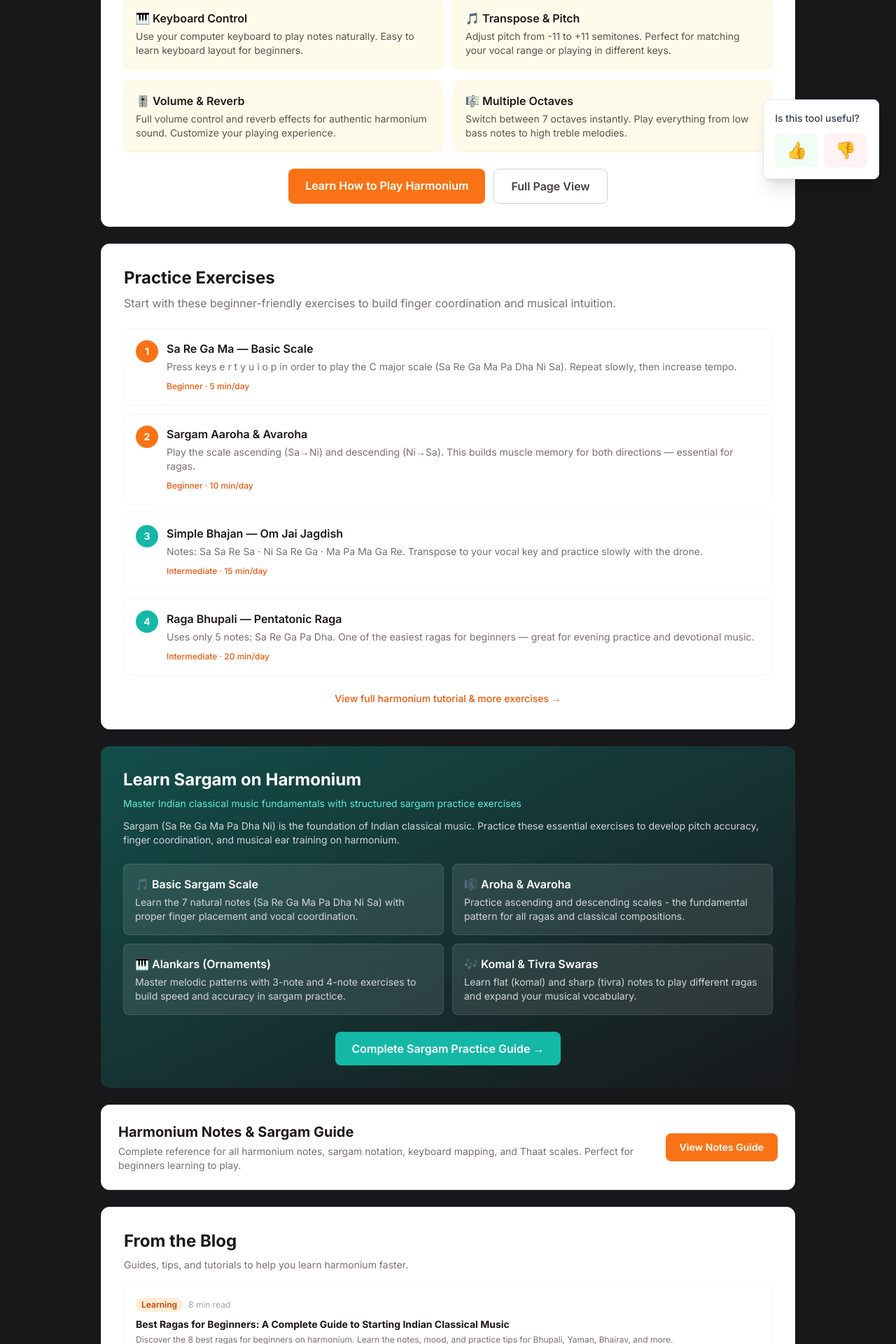
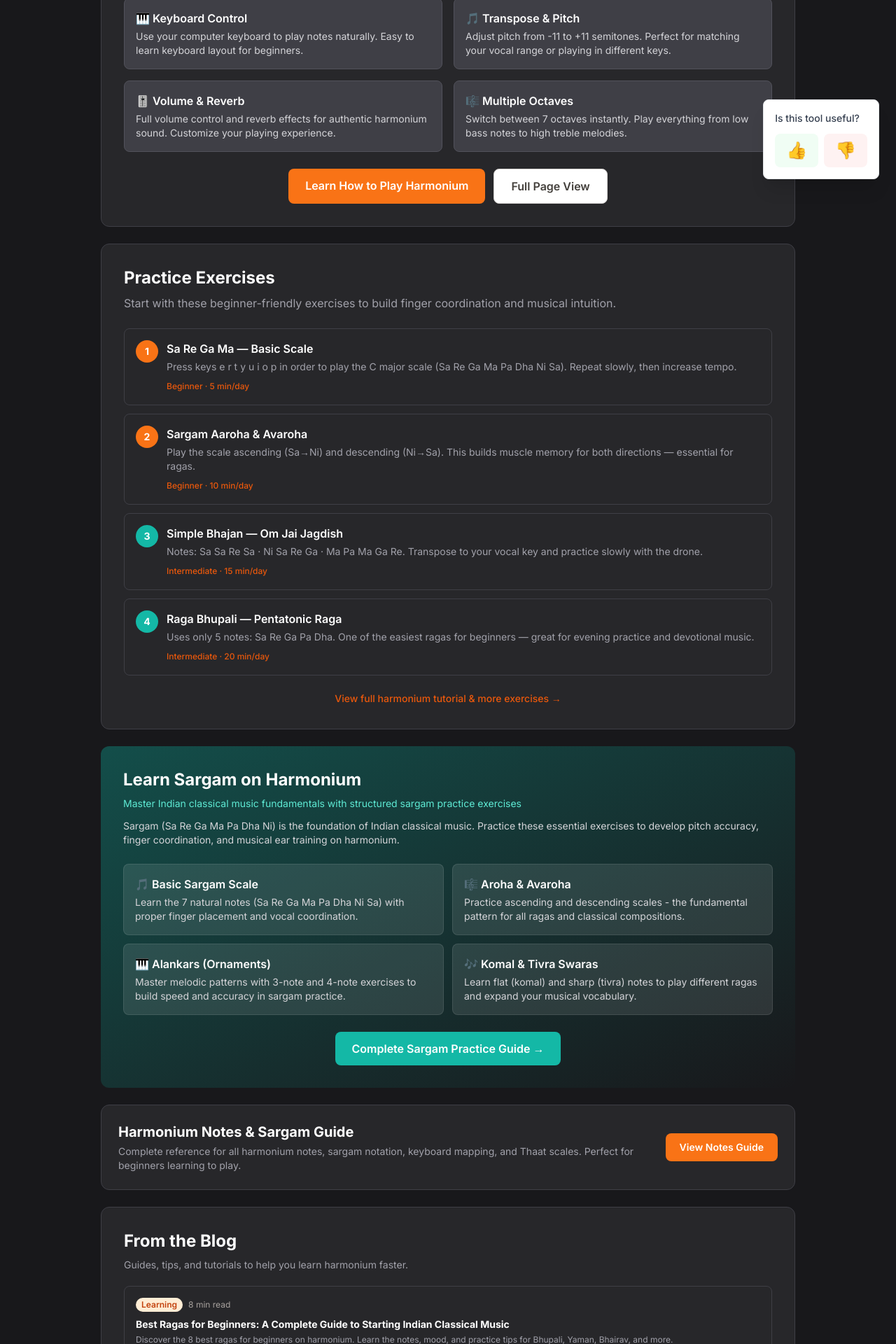
Before and after one commit to sunzhenyu/WebHarmonium, a Next.js app: page /en in a window 1280 px wide. Shown: the part 520-2440 px from the top of the page at 70% size. Built offline with nearby package versions, Linux system fonts and the light colour scheme; no server answers.

Commit message:
Convert all content cards to dark theme (zinc-800) for consistency

```diff
--- a/app/[lang]/page.tsx
+++ b/app/[lang]/page.tsx
@@ -73,26 +73,26 @@ export default function Home() {
       <div className="max-w-5xl mx-auto px-4 py-8">
 
         {/* Why section */}
-        <div className="bg-white rounded-xl shadow-sm border border-stone-200 p-8 mb-6">
-          <h2 className="text-2xl font-bold mb-3 text-stone-900">{t.home.whyTitle}</h2>
-          <p className="text-stone-600 mb-6">{t.home.whyDesc}</p>
+        <div className="bg-zinc-800 rounded-xl border border-zinc-700 p-8 mb-6">
+          <h2 className="text-2xl font-bold mb-3 text-white">{t.home.whyTitle}</h2>
+          <p className="text-zinc-300 mb-6">{t.home.whyDesc}</p>
 
           <div className="grid md:grid-cols-2 gap-4">
-            <div className="p-4 bg-amber-50 rounded-lg border border-amber-100">
-              <h3 className="font-semibold mb-1 text-stone-900">{t.home.keyboardControl}</h3>
-              <p className="text-sm text-stone-600">{t.home.keyboardDesc}</p>
+            <div className="p-4 bg-zinc-700 rounded-lg border border-zinc-600">
+              <h3 className="font-semibold mb-1 text-white">{t.home.keyboardControl}</h3>
+              <p className="text-sm text-zinc-300">{t.home.keyboardDesc}</p>
             </div>
-            <div className="p-4 bg-amber-50 rounded-lg border border-amber-100">
-              <h3 className="font-semibold mb-1 text-stone-900">{t.home.transposePitch}</h3>
-              <p className="text-sm text-stone-600">{t.home.transposePitchDesc}</p>
+            <div className="p-4 bg-zinc-700 rounded-lg border border-zinc-600">
+              <h3 className="font-semibold mb-1 text-white">{t.home.transposePitch}</h3>
+              <p className="text-sm text-zinc-300">{t.home.transposePitchDesc}</p>
             </div>
-            <div className="p-4 bg-amber-50 rounded-lg border border-amber-100">
-              <h3 className="font-semibold mb-1 text-stone-900">{t.home.volumeReverb}</h3>
-              <p className="text-sm text-stone-600">{t.home.volumeReverbDesc}</p>
+            <div className="p-4 bg-zinc-700 rounded-lg border border-zinc-600">
+              <h3 className="font-semibold mb-1 text-white">{t.home.volumeReverb}</h3>
+              <p className="text-sm text-zinc-300">{t.home.volumeReverbDesc}</p>
             </div>
-            <div className="p-4 bg-amber-50 rounded-lg border border-amber-100">
-              <h3 className="font-semibold mb-1 text-stone-900">{t.home.multipleOctaves}</h3>
-              <p className="text-sm text-stone-600">{t.home.multipleOctavesDesc}</p>
+            <div className="p-4 bg-zinc-700 rounded-lg border border-zinc-600">
+              <h3 className="font-semibold mb-1 text-white">{t.home.multipleOctaves}</h3>
+              <p className="text-sm text-zinc-300">{t.home.multipleOctavesDesc}</p>
             </div>
           </div>
 
@@ -107,9 +107,9 @@ export default function Home() {
         </div>
 
         {/* Practice Exercises */}
-        <div className="bg-white rounded-xl shadow-sm border border-stone-200 p-8 mb-6">
-          <h2 className="text-2xl font-bold mb-2 text-stone-900">{t.home.practiceExercises}</h2>
-          <p className="text-stone-500 mb-6">{t.home.exerciseDesc}</p>
+        <div className="bg-zinc-800 rounded-xl border border-zinc-700 p-8 mb-6">
+          <h2 className="text-2xl font-bold mb-2 text-white">{t.home.practiceExercises}</h2>
+          <p className="text-zinc-400 mb-6">{t.home.exerciseDesc}</p>
 
           <div className="space-y-3">
             {[
@@ -118,12 +118,12 @@ export default function Home() {
               { title: t.home.exercise3Title, desc: t.home.exercise3Desc, level: t.home.exercise3Level, color: 'bg-teal-500' },
               { title: t.home.exercise4Title, desc: t.home.exercise4Desc, level: t.home.exercise4Level, color: 'bg-teal-500' },
             ].map((ex, i) => (
-              <div key={i} className="border border-stone-100 rounded-lg p-4 hover:border-orange-200 transition-colors">
+              <div key={i} className="border border-zinc-700 rounded-lg p-4 hover:border-orange-500 transition-colors">
                 <div className="flex items-start gap-3">
                   <span className={`flex-shrink-0 w-8 h-8 ${ex.color} text-white rounded-full flex items-center justify-center text-sm font-bold`}>{i + 1}</span>
                   <div>
-                    <h3 className="font-semibold text-stone-900 mb-1">{ex.title}</h3>
-                    <p className="text-sm text-stone-500 mb-1">{ex.desc}</p>
+                    <h3 className="font-semibold text-white mb-1">{ex.title}</h3>
+                    <p className="text-sm text-zinc-400 mb-1">{ex.desc}</p>
                     <span className="text-xs text-orange-600 font-medium">{ex.level}</span>
                   </div>
                 </div>
@@ -166,10 +166,10 @@ export default function Home() {
         </div>
 
         {/* Harmonium Notes CTA */}
-        <div className="bg-white rounded-xl shadow-sm border border-stone-200 p-6 mb-6 flex flex-col sm:flex-row items-center gap-5">
+        <div className="bg-zinc-800 rounded-xl border border-zinc-700 p-6 mb-6 flex flex-col sm:flex-row items-center gap-5">
           <div className="flex-1">
-            <h2 className="text-xl font-bold text-stone-900 mb-1">Harmonium Notes &amp; Sargam Guide</h2>
-            <p className="text-stone-500 text-sm">Complete reference for all harmonium notes, sargam notation, keyboard mapping, and Thaat scales. Perfect for beginners learning to play.</p>
+            <h2 className="text-xl font-bold text-white mb-1">Harmonium Notes &amp; Sargam Guide</h2>
+            <p className="text-zinc-400 text-sm">Complete reference for all harmonium notes, sargam notation, keyboard mapping, and Thaat scales. Perfect for beginners learning to play.</p>
           </div>
           <Link href="/harmonium-notes" title="Harmonium Notes Guide" className="flex-shrink-0 px-5 py-2.5 bg-orange-500 text-white rounded-lg font-semibold hover:bg-orange-600 transition-colors whitespace-nowrap text-sm">
             View Notes Guide
@@ -177,22 +177,22 @@ export default function Home() {
         </div>
 
         {/* Featured Blog Posts */}
-        <div className="bg-white rounded-xl shadow-sm border border-stone-200 p-8 mb-6">
-          <h2 className="text-2xl font-bold mb-2 text-stone-900">{t.home.fromTheBlog}</h2>
-          <p className="text-stone-500 mb-5 text-sm">{t.home.blogDesc}</p>
+        <div className="bg-zinc-800 rounded-xl border border-zinc-700 p-8 mb-6">
+          <h2 className="text-2xl font-bold mb-2 text-white">{t.home.fromTheBlog}</h2>
+          <p className="text-zinc-400 mb-5 text-sm">{t.home.blogDesc}</p>
 
           <div className="space-y-3">
             {featuredPosts.map(post => (
               <Link key={post.slug} href={`/blog/${post.slug}`} title={post.title[t.lang]}>
-                <article className="border border-stone-100 rounded-lg p-4 hover:border-orange-200 hover:shadow-sm transition-all">
+                <article className="border border-zinc-700 rounded-lg p-4 hover:border-orange-500 hover:shadow-sm transition-all">
                   <div className="flex items-center gap-2 mb-2">
-                    <span className={`text-xs font-semibold px-2 py-0.5 rounded-full ${categoryColors[post.category] ?? 'bg-stone-100 text-stone-600'}`}>
+                    <span className={`text-xs font-semibold px-2 py-0.5 rounded-full ${categoryColors[post.category] ?? 'bg-stone-100 text-zinc-300'}`}>
                       {t.home[categoryTranslations[post.category] as keyof typeof t.home] || post.category}
                     </span>
                     <span className="text-xs text-stone-400">{post.readTime} {t.home.minRead}</span>
                   </div>
-                  <h3 className="font-bold text-stone-900 mb-1 hover:text-orange-600 transition-colors text-sm">{post.title[t.lang]}</h3>
-                  <p className="text-xs text-stone-500">{post.description[t.lang]}</p>
+                  <h3 className="font-bold text-white mb-1 hover:text-orange-600 transition-colors text-sm">{post.title[t.lang]}</h3>
+                  <p className="text-xs text-zinc-400">{post.description[t.lang]}</p>
                   <div className="mt-2 text-orange-500 text-xs font-medium">{t.home.readMore}</div>
                 </article>
               </Link>
@@ -208,14 +208,14 @@ export default function Home() {
 
         {/* PSEO Links */}
         <div className="pt-6 border-t border-stone-200">
-          <h2 className="text-base font-semibold mb-4 text-stone-500 text-center">{t.home.learnMoreTitle}</h2>
+          <h2 className="text-base font-semibold mb-4 text-zinc-400 text-center">{t.home.learnMoreTitle}</h2>
           <div className="flex flex-wrap justify-center gap-2">
-            <Link href="/instrument/harmonium" title="Harmonium" className="px-3 py-1.5 bg-white border border-stone-200 rounded-full text-xs text-stone-500 hover:text-orange-600 hover:border-orange-300 transition-colors shadow-sm">{t.home.harmonium}</Link>
-            <Link href="/instrument/harmonium-instrument" title="Harmonium Instrument" className="px-3 py-1.5 bg-white border border-stone-200 rounded-full text-xs text-stone-500 hover:text-orange-600 hover:border-orange-300 transition-colors shadow-sm">{t.home.harmoniumInstrument}</Link>
-            <Link href="/instrument/reed-organ-harmonium" title="Reed Organ Harmonium" className="px-3 py-1.5 bg-white border border-stone-200 rounded-full text-xs text-stone-500 hover:text-orange-600 hover:border-orange-300 transition-colors shadow-sm">{t.home.reedOrganHarmonium}</Link>
-            <Link href="/instrument/harmonium-pedal-organ" title="Harmonium Pedal Organ" className="px-3 py-1.5 bg-white border border-stone-200 rounded-full text-xs text-stone-500 hover:text-orange-600 hover:border-orange-300 transition-colors shadow-sm">{t.home.harmoniumPedalOrgan}</Link>
-            <Link href="/instrument/harmonium-musical-instrument" title="Harmonium Musical Instrument" className="px-3 py-1.5 bg-white border border-stone-200 rounded-full text-xs text-stone-500 hover:text-orange-600 hover:border-orange-300 transition-colors shadow-sm">{t.home.harmoniumMusicalInstrument}</Link>
-            <Link href="/instrument/indian-harmonium" title="Indian Harmonium" className="px-3 py-1.5 bg-white border border-stone-200 rounded-full text-xs text-stone-500 hover:text-orange-600 hover:border-orange-300 transition-colors shadow-sm">{t.home.indianHarmonium}</Link>
+            <Link href="/instrument/harmonium" title="Harmonium" className="px-3 py-1.5 bg-white border border-stone-200 rounded-full text-xs text-zinc-400 hover:text-orange-600 hover:border-orange-300 transition-colors shadow-sm">{t.home.harmonium}</Link>
+            <Link href="/instrument/harmonium-instrument" title="Harmonium Instrument" className="px-3 py-1.5 bg-white border border-stone-200 rounded-full text-xs text-zinc-400 hover:text-orange-600 hover:border-orange-300 transition-colors shadow-sm">{t.home.harmoniumInstrument}</Link>
+            <Link href="/instrument/reed-organ-harmonium" title="Reed Organ Harmonium" className="px-3 py-1.5 bg-white border border-stone-200 rounded-full text-xs text-zinc-400 hover:text-orange-600 hover:border-orange-300 transition-colors shadow-sm">{t.home.reedOrganHarmonium}</Link>
+            <Link href="/instrument/harmonium-pedal-organ" title="Harmonium Pedal Organ" className="px-3 py-1.5 bg-white border border-stone-200 rounded-full text-xs text-zinc-400 hover:text-orange-600 hover:border-orange-300 transition-colors shadow-sm">{t.home.harmoniumPedalOrgan}</Link>
+            <Link href="/instrument/harmonium-musical-instrument" title="Harmonium Musical Instrument" className="px-3 py-1.5 bg-white border border-stone-200 rounded-full text-xs text-zinc-400 hover:text-orange-600 hover:border-orange-300 transition-colors shadow-sm">{t.home.harmoniumMusicalInstrument}</Link>
+            <Link href="/instrument/indian-harmonium" title="Indian Harmonium" className="px-3 py-1.5 bg-white border border-stone-200 rounded-full text-xs text-zinc-400 hover:text-orange-600 hover:border-orange-300 transition-colors shadow-sm">{t.home.indianHarmonium}</Link>
           </div>
         </div>
 
```
Also changed, not shown: app/[lang]/harmonium-notes/page.tsx (+19 -19 lines).
